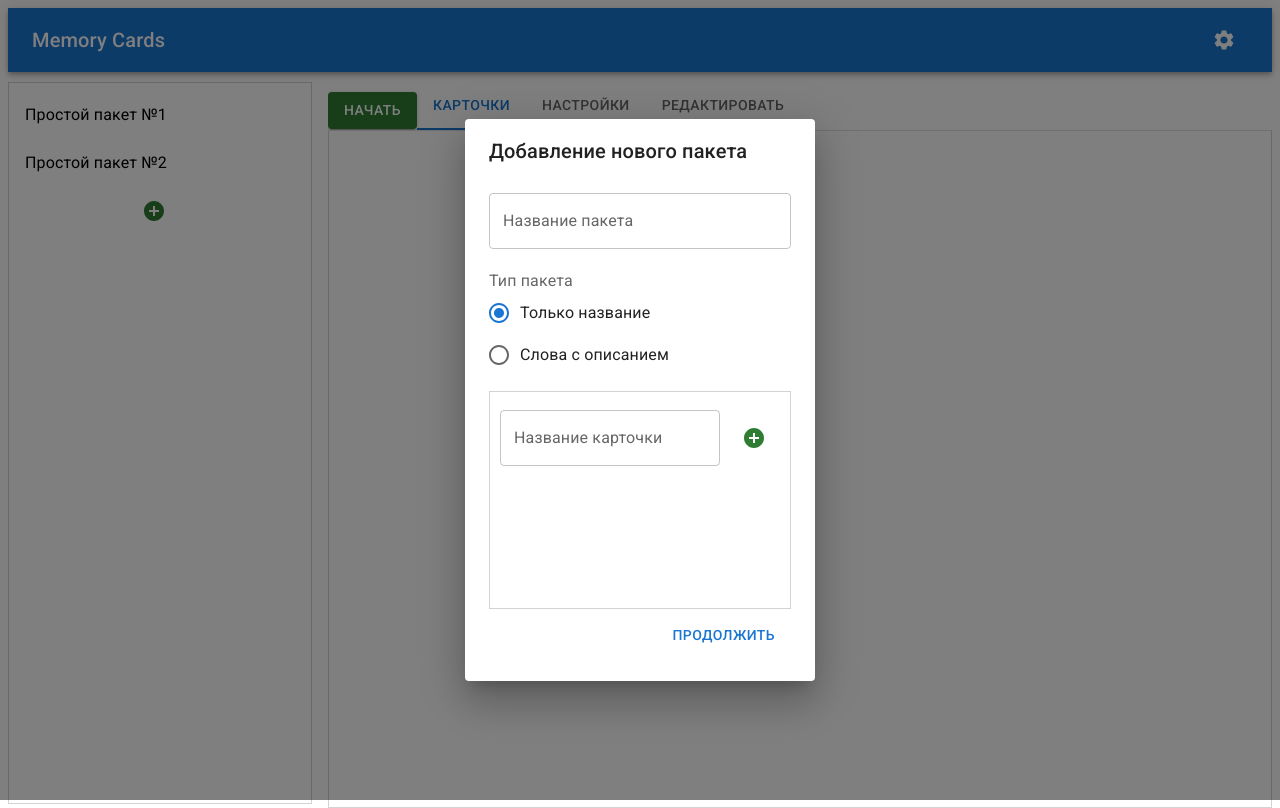
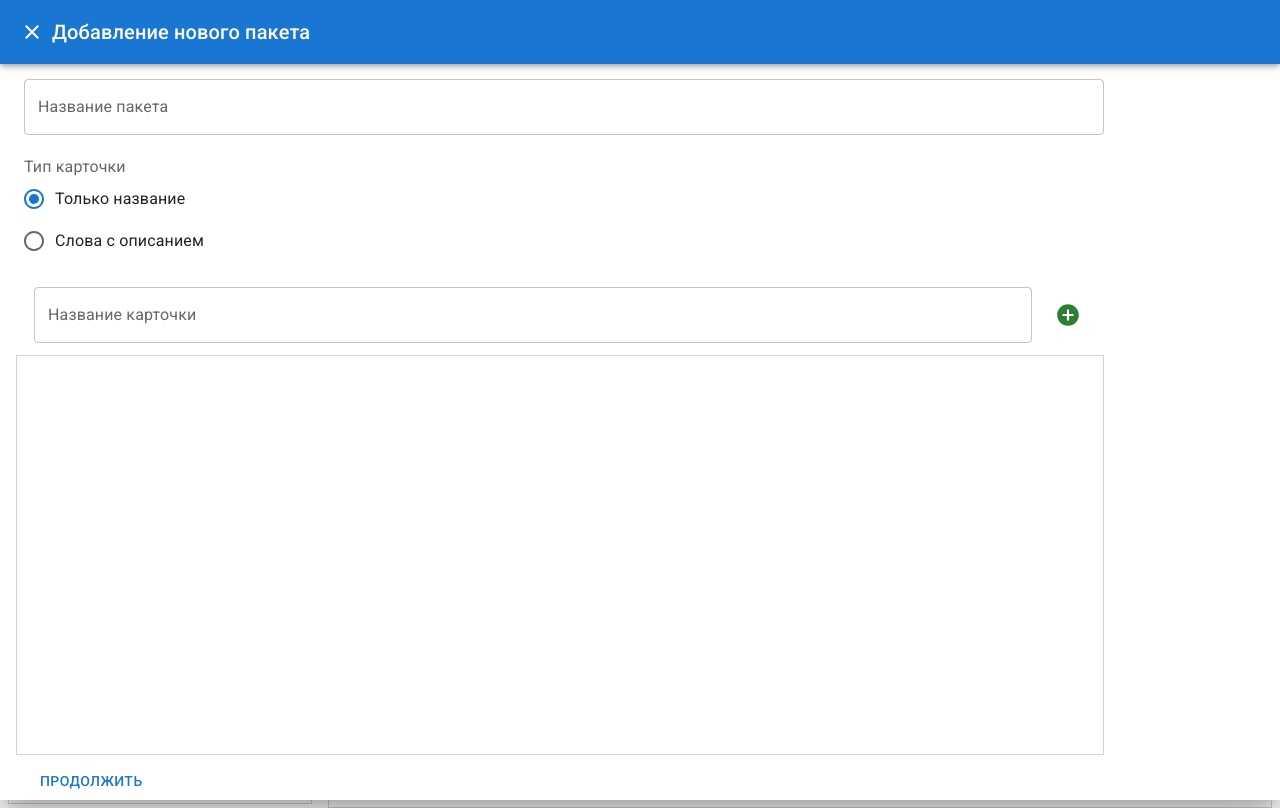
Before and after one commit to Larkinov/memory-cards, a React (Create React App) app: page / in a window 1280 px wide. Both pictures are taken after a click on the button 153 px from the left and 211 px from the top of the page. Built offline with nearby package versions, Linux system fonts and the light colour scheme.

Commit message:
Inputs Form add

```diff
--- a/src/components/AddPackage/AddPackage.tsx
+++ b/src/components/AddPackage/AddPackage.tsx
@@ -12,6 +12,16 @@ import { useDispatch } from "react-redux";
 import { Card } from "../../redux/slices/PackageSlice";
 import { useSelector } from "react-redux";
 import { RootState } from "../../redux/store";
+import ListItemText from '@mui/material/ListItemText';
+import ListItem from '@mui/material/ListItem';
+import List from '@mui/material/List';
+import Divider from '@mui/material/Divider';
+import AppBar from '@mui/material/AppBar';
+import Toolbar from '@mui/material/Toolbar';
+import IconButton from '@mui/material/IconButton';
+import Typography from '@mui/material/Typography';
+import CloseIcon from '@mui/icons-material/Close';
+import Transition from "./Transition";
 
 type AddPackageProps = {
   isOpen: boolean;
@@ -28,17 +38,29 @@ const AddPackage: React.FC<AddPackageProps> = ({ isOpen, setOpen }) => {
 
   return (
     <div>
-      <Dialog open={isOpen} onClose={handleClose}>
-        <DialogTitle id="alert-dialog-title">
-          Добавление нового пакета
-        </DialogTitle>
+      <Dialog open={isOpen} onClose={handleClose}
+       fullScreen
+       TransitionComponent={Transition}>
+        <AppBar sx={{ position: 'relative' }}>
+          <Toolbar>
+            <IconButton
+              edge="start"
+              color="inherit"
+              onClick={handleClose}
+              aria-label="close"
+            >
+              <CloseIcon />
+            </IconButton>
+            <Typography variant="h6"> Добавление нового пакета</Typography>
+          </Toolbar>
+        </AppBar>
         <DialogContent>
           <FormControl>
             <InputPackageName />
             <TypePackage />
             <ListCards />
           </FormControl>
-          <DialogActions>
+          <DialogActions sx={{display:"flex", justifyContent:"start"}}>
             <Button onClick={handleClose} autoFocus>
               Продолжить
             </Button>
--- a/src/components/AddPackage/ElemList.tsx
+++ /dev/null
@@ -1,55 +0,0 @@
-import React from "react";
-import ListItem from "@mui/material/ListItem/ListItem";
-import IconButton from "@mui/material/IconButton";
-import AddCircleIcon from "@mui/icons-material/AddCircle";
-import { Stack } from "@mui/material";
-import InputCardName from "./InputCard";
-import InputDescription from "./InputDescription";
-import { useSelector } from "react-redux";
-import { RootState } from "../../redux/store";
-import { Card, pushCard } from "../../redux/slices/PackageSlice";
-import { useDispatch } from "react-redux";
-
-type ElemListProps = {
-  withDesc: boolean;
-  id: number;
-};
-
-const ElemList: React.FC<ElemListProps> = ({ withDesc, id }) => {
-  const dispatch = useDispatch();
-  const { thisId, thisName, thisDesc } = useSelector(
-    (state: RootState) => state.package
-  );
-
-  const addCard = () => {
-    let card: Card = { name: "", id: 0 };
-
-    if (thisId !== undefined) {
-      card.id=id;
-      if (thisName) {
-        card.name = thisName;
-      }
-      if (thisDesc) card.description = thisDesc;
-    }
-    if (card.name) dispatch(pushCard(card));
-  };
-  return (
-    <ListItem disablePadding>
-      <Stack width={"80%"}>
-        <InputCardName id={id} />
-        {withDesc && <InputDescription id={id} />}
-      </Stack>
-
-      <IconButton
-        size="large"
-        color="success"
-        sx={{ position: "absolute", right: "4%" }}
-        onClick={addCard}
-      >
-        <AddCircleIcon />
-      </IconButton>
-    </ListItem>
-  );
-};
-
-export default ElemList;
--- /dev/null
+++ b/src/components/AddPackage/Forms.tsx
@@ -0,0 +1,77 @@
+import React from "react";
+import ListItem from "@mui/material/ListItem/ListItem";
+import IconButton from "@mui/material/IconButton";
+import AddCircleIcon from "@mui/icons-material/AddCircle";
+import { Stack } from "@mui/material";
+import InputCardName from "./InputCard";
+import InputDescription from "./InputDescription";
+import { useSelector } from "react-redux";
+import { RootState } from "../../redux/store";
+import {
+  Card,
+  TypePackageEnum,
+  pushCard,
+  setThisDesc,
+  setThisId,
+  setThisName,
+} from "../../redux/slices/PackageSlice";
+import { useDispatch } from "react-redux";
+
+type FormProps = {
+  withDesc: boolean;
+};
+
+const Forms: React.FC<FormProps> = ({ withDesc,}) => {
+  const { type } = useSelector((state: RootState) => state.package);
+  const dispatch = useDispatch();
+  const { thisId, thisName, thisDesc} = useSelector((state: RootState) => state.package);
+
+  const addCard = () => {
+    let card: Card = { name: thisName , id: thisId, description:thisDesc};
+
+    let dispatchCard = () => {
+      dispatch(pushCard(card));
+      dispatch(setThisDesc(""));
+      dispatch(setThisName(""));
+      dispatch(setThisId(thisId));
+    };
+
+    if (card.name) {
+      if (type === TypePackageEnum.SIMPLE_PACK) {
+        dispatchCard();
+        dispatch(setThisId(thisId+1));
+      } else {
+        if (card.description) {
+          dispatchCard();
+          dispatch(setThisId(thisId+1));
+        }
+      }
+    }
+  };
+  return (
+    <>
+      <Stack
+        direction={"row"}
+        width={"100%"}
+        alignItems={"center"}
+        sx={{ mb: "10px" }}
+      >
+        <Stack width={"100%"}>
+          <InputCardName id={thisId} />
+          {withDesc && <InputDescription id={thisId} />}
+        </Stack>
+
+        <IconButton
+          size="large"
+          color="success"
+          onClick={addCard}
+          sx={{ width: "52px", height: "52px", mr: "10px" }}
+        >
+          <AddCircleIcon sx={{ width: "26px", height: "26px" }} />
+        </IconButton>
+      </Stack>
+    </>
+  );
+};
+
+export default Forms;
--- a/src/components/AddPackage/InputCard.tsx
+++ b/src/components/AddPackage/InputCard.tsx
@@ -1,7 +1,9 @@
 import { TextField } from "@mui/material";
 import React from "react";
 import { useDispatch } from "react-redux";
-import { setThisId, setThisName } from "../../redux/slices/PackageSlice";
+import { setThisName } from "../../redux/slices/PackageSlice";
+import { useSelector } from "react-redux";
+import { RootState } from "../../redux/store";
 
 type InputProps = {
   id:number;
@@ -10,6 +12,7 @@ type InputProps = {
 const InputCardName: React.FC<InputProps> = ({id}) => {
   const dispatch = useDispatch();
   const [value, setValue] = React.useState("");
+  const {cards} = useSelector((state:RootState)=>state.package);
 
   const onChangeInput = (
     e: React.ChangeEvent<HTMLInputElement | HTMLTextAreaElement>
@@ -18,18 +21,17 @@ const InputCardName: React.FC<InputProps> = ({id}) => {
     dispatch(setThisName(e.target.value))
   };
 
-  const onFocusInput = () => {
-    dispatch(setThisId(id));
-  }
+  React.useEffect(()=>{
+    setValue("");
+  },[cards])
 
   return (
     <>
       <TextField
         label={"Название карточки"}
-        sx={{ m: "10px" }}
+        sx={{ m: "10px", }}
         onChange={onChangeInput}
         value={value}
-        onFocus={onFocusInput}
       />
     </>
   );
--- a/src/components/AddPackage/InputDescription.tsx
+++ b/src/components/AddPackage/InputDescription.tsx
@@ -1,7 +1,9 @@
 import { TextField } from "@mui/material";
 import React from "react";
 import { useDispatch } from "react-redux";
-import { setThisDesc, setThisId } from "../../redux/slices/PackageSlice";
+import { setThisDesc } from "../../redux/slices/PackageSlice";
+import { useSelector } from "react-redux";
+import { RootState } from "../../redux/store";
 
 type InputProps = {
   id: number;
@@ -9,6 +11,7 @@ type InputProps = {
 
 const InputDescription: React.FC<InputProps> = ({ id }) => {
   const dispatch = useDispatch();
+  const {cards} = useSelector((state:RootState)=>state.package);
   const [value, setValue] = React.useState("");
 
   const onChangeInput = (
@@ -17,9 +20,11 @@ const InputDescription: React.FC<InputProps> = ({ id }) => {
     setValue(e.target.value);
     dispatch(setThisDesc(e.target.value));
   };
-  const onFocusInput = () => {
-    dispatch(setThisId(id));
-  };
+
+
+  React.useEffect(()=>{
+    setValue("");
+  },[cards])
 
   return (
     <>
@@ -28,7 +33,6 @@ const InputDescription: React.FC<InputProps> = ({ id }) => {
         sx={{ m: "10px" }}
         onChange={onChangeInput}
         value={value}
-        onFocus={onFocusInput}
       />
     </>
   );
--- a/src/components/AddPackage/ListCards.tsx
+++ b/src/components/AddPackage/ListCards.tsx
@@ -1,9 +1,12 @@
 import React from "react";
-import List from "@mui/material/List/List";
+import List from "@mui/material/List";
+import ListItem from "@mui/material/ListItem";
 import { useDispatch, useSelector } from "react-redux";
 import { RootState } from "../../redux/store";
 import { TypePackageEnum } from "../../redux/slices/PackageSlice";
-import ElemList from "./ElemList";
+import Forms from "./Forms";
+import BasicCard, { HeightCard } from "../BasicCard";
+import { Grid } from "@mui/material";
 
 const ListCards: React.FC = () => {
   const dispatch = useDispatch();
@@ -21,19 +24,28 @@ const ListCards: React.FC = () => {
 
   return (
     <>
-      <List
-        sx={{
-          height: "200px",
-          width: "300px",
+      <Forms withDesc={withDesc} key={"0"}/>
+      <Grid container spacing={1} sx={{
+          height: "50vh",
+          width: "85vw",
           border: "1px solid lightgray",
           overflow: "auto",
-        }}
-      >
-        <ElemList withDesc={withDesc} key={"0"} id={0}/>
-        {cards && cards.map((elem)=>(
-          <ElemList withDesc={withDesc} key={elem.id} id={elem.id+1}/>
-        ))}
-      </List>
+          pr:"8px"
+        }}>
+
+
+        {cards &&
+          cards.map((elem) => (
+            <Grid item xl={3} md={4} xs={6}>
+              <BasicCard
+                name={elem.name}
+                key={elem.id}
+                description={elem.description}
+                height={HeightCard.MEDIUM}
+              />
+            </Grid>
+          ))}
+        </Grid>
     </>
   );
 };
--- /dev/null
+++ b/src/components/AddPackage/Transition.tsx
@@ -0,0 +1,14 @@
+import React from 'react';
+import { TransitionProps } from '@mui/material/transitions';
+import { Slide } from '@mui/material';
+
+const Transition = React.forwardRef(function Transition(
+  props: TransitionProps & {
+    children: React.ReactElement;
+  },
+  ref: React.Ref<unknown>,
+) {
+  return <Slide direction="up" ref={ref} {...props} />;
+});
+
+export default Transition;
--- a/src/components/AddPackage/TypePackage.tsx
+++ b/src/components/AddPackage/TypePackage.tsx
@@ -22,7 +22,7 @@ const TypePackage: React.FC = () => {
 
   return (
     <>
-      <FormLabel id="type-package">Тип пакета</FormLabel>
+      <FormLabel id="type-package">Тип карточки</FormLabel>
       <RadioGroup
         aria-labelledby="type-package"
         name="type-package"
--- a/src/components/BasicCard.tsx
+++ b/src/components/BasicCard.tsx
@@ -36,7 +36,7 @@ const BasicCard: React.FC<TBasicCard> = ({ name, height, description }) => {
         </Typography>
         {description && (
           <div>
-            <Typography variant="body1" component="div">
+            <Typography variant="body1" component="div" noWrap={true}>
               {description}
             </Typography>
             <CardActions>
--- a/src/redux/slices/PackageSlice.tsx
+++ b/src/redux/slices/PackageSlice.tsx
@@ -16,8 +16,8 @@ export interface IPackage {
   name: string;
   type: TypePackageEnum;
   cards: Card[];
-  thisId?: number|undefined;
-  thisName?: string;
+  thisId: number;
+  thisName: string;
   thisDesc?: string;
 }
 
```
